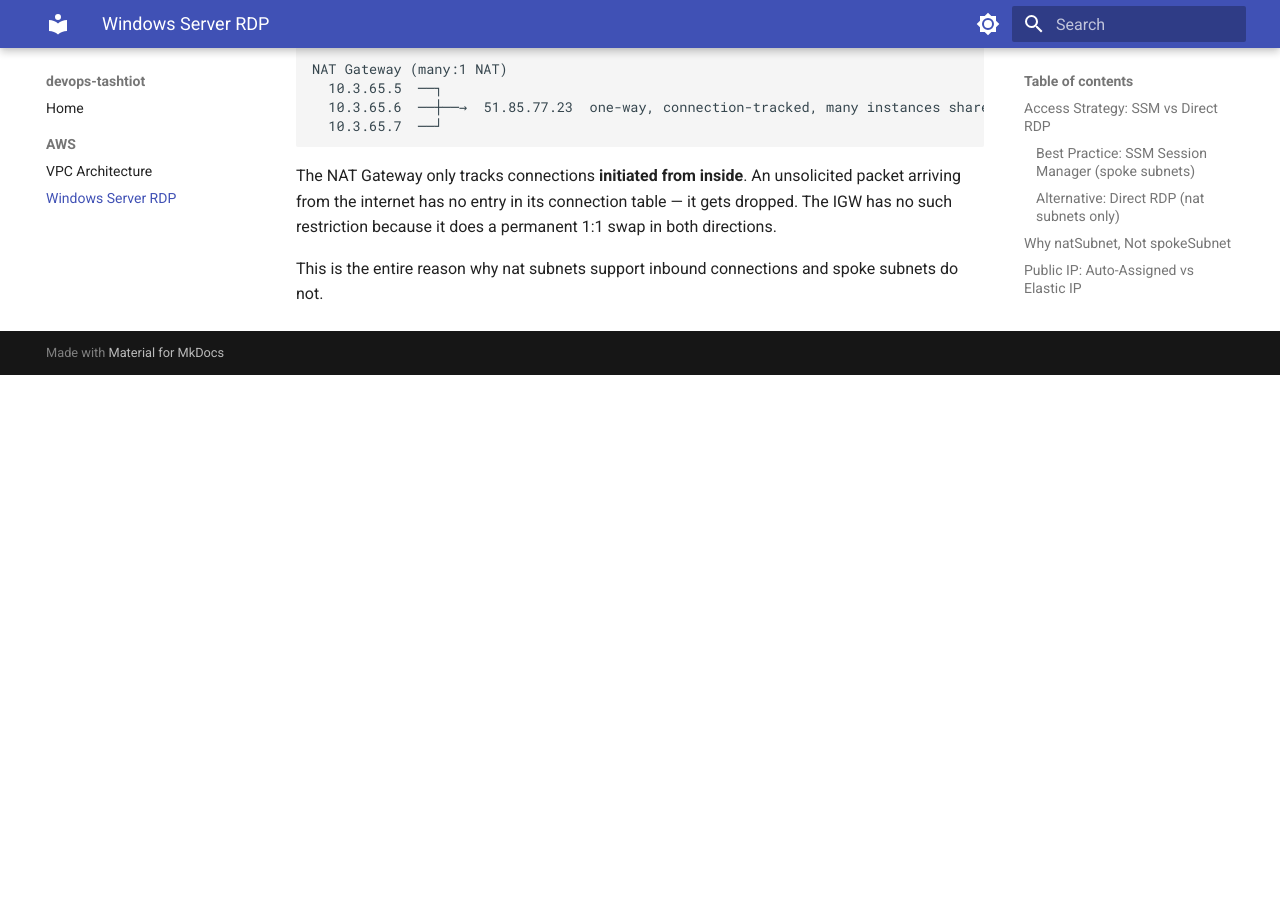
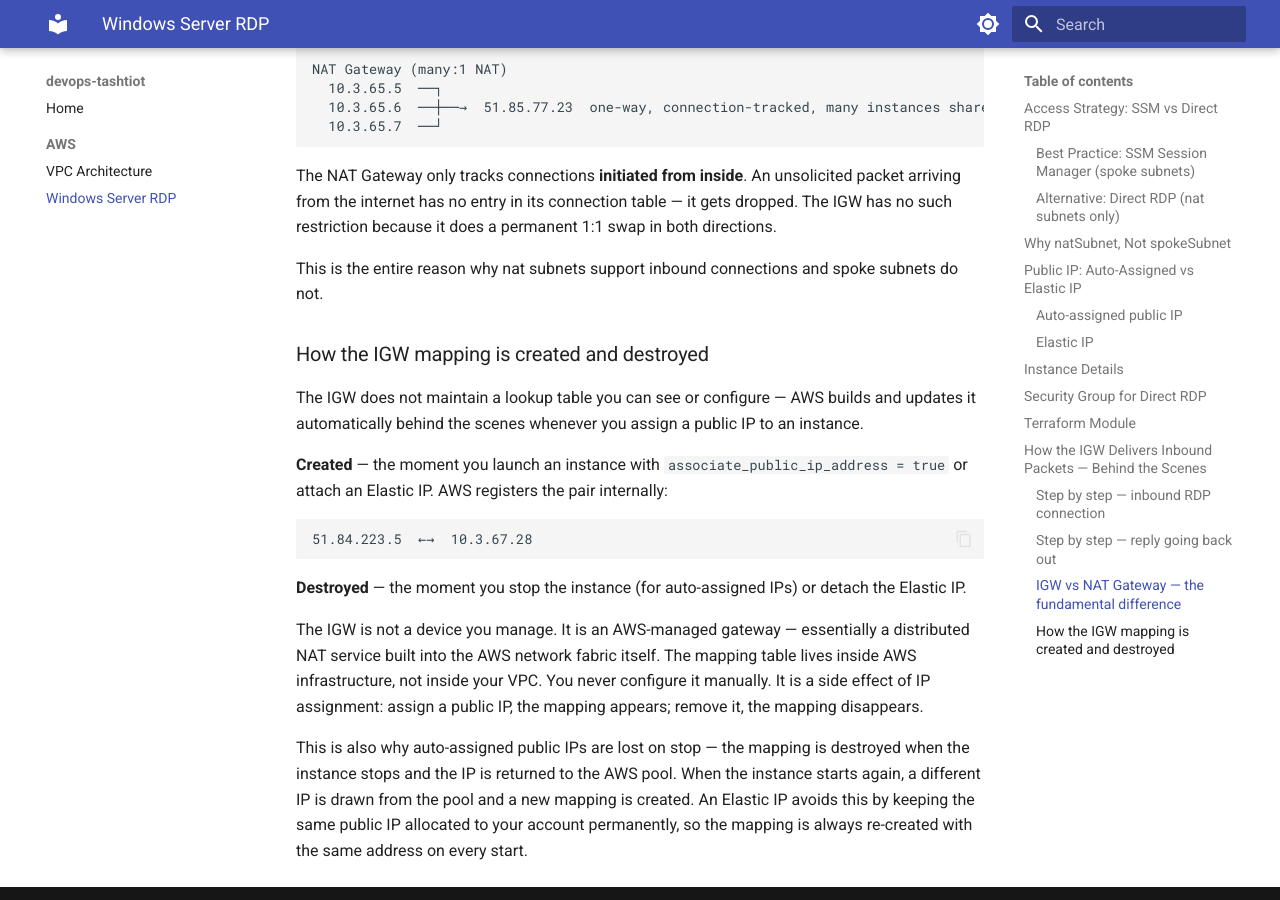
Before and after one commit to devops-tashtiot/devops-tashtiot.github.io, an MkDocs documentation site: the page built from docs-src/aws/windows-server-rdp.md, in a window 1280 px wide and 900 px high, scrolled down 5560 px. Built offline with MkDocs 1.6.1 and Material for MkDocs 9.7.7, drawn with Linux system fonts in a browser that asks for light colours; before the commit the page ends 5935 px from its top, so only the background shows below that.

Commit message:
docs: add IGW mapping lifecycle — when it is created and destroyed

````diff
--- a/docs-src/aws/windows-server-rdp.md
+++ b/docs-src/aws/windows-server-rdp.md
@@ -207,3 +207,19 @@
 The NAT Gateway only tracks connections **initiated from inside**. An unsolicited packet arriving from the internet has no entry in its connection table — it gets dropped. The IGW has no such restriction because it does a permanent 1:1 swap in both directions.
 
 This is the entire reason why nat subnets support inbound connections and spoke subnets do not.
+
+### How the IGW mapping is created and destroyed
+
+The IGW does not maintain a lookup table you can see or configure — AWS builds and updates it automatically behind the scenes whenever you assign a public IP to an instance.
+
+**Created** — the moment you launch an instance with `associate_public_ip_address = true` or attach an Elastic IP. AWS registers the pair internally:
+
+```
+51.84.223.5  ←→  10.3.67.28
+```
+
+**Destroyed** — the moment you stop the instance (for auto-assigned IPs) or detach the Elastic IP.
+
+The IGW is not a device you manage. It is an AWS-managed gateway — essentially a distributed NAT service built into the AWS network fabric itself. The mapping table lives inside AWS infrastructure, not inside your VPC. You never configure it manually. It is a side effect of IP assignment: assign a public IP, the mapping appears; remove it, the mapping disappears.
+
+This is also why auto-assigned public IPs are lost on stop — the mapping is destroyed when the instance stops and the IP is returned to the AWS pool. When the instance starts again, a different IP is drawn from the pool and a new mapping is created. An Elastic IP avoids this by keeping the same public IP allocated to your account permanently, so the mapping is always re-created with the same address on every start.
````
